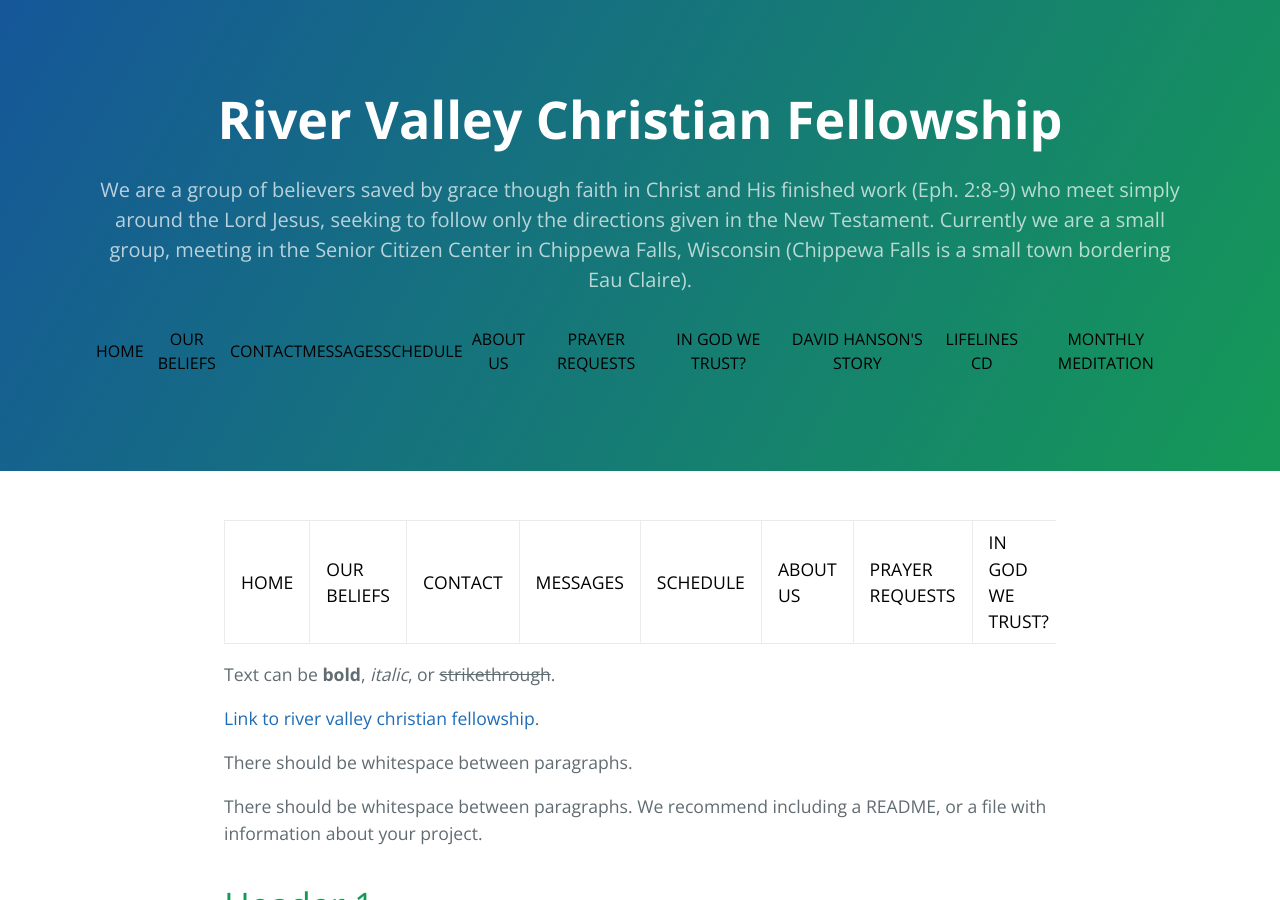
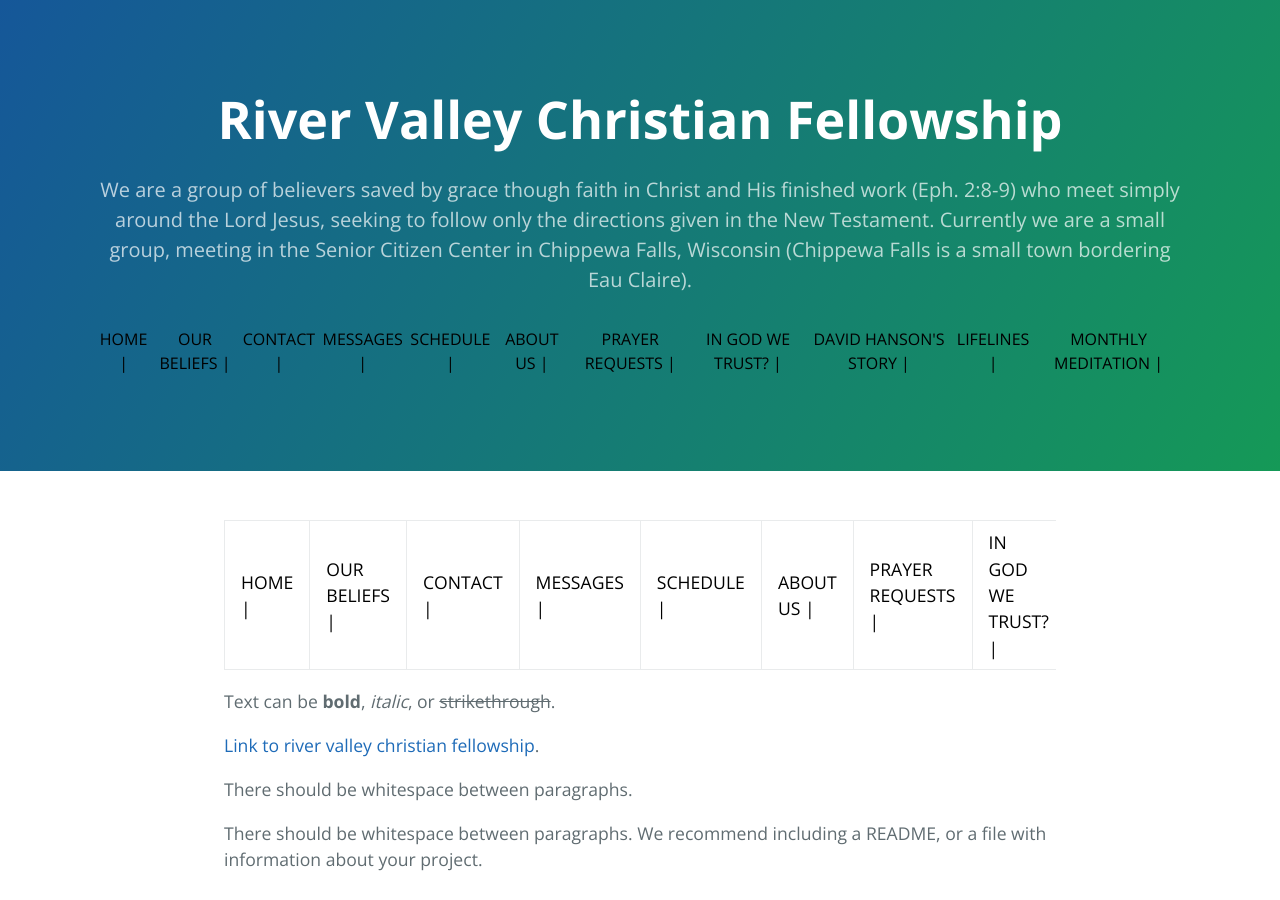
Before and after one commit to RiverValleyChristianFellowship/rvcf.github.io, a Jekyll site: the page built from index.md, in a window 1280 px wide and 900 px high. Built offline with Jekyll 4.4.1, drawn with Linux system fonts in a browser that asks for light colours.

Commit message:
link bars

```diff
--- a/_includes/head.html
+++ b/_includes/head.html
@@ -13,17 +13,17 @@
 
 <div class="menu">
         <table class="menu"><tr>
-            <td class="menu"><a href="index" style="color:black" class="menu">HOME</a></td>
-            <td class="menu"><a href="beliefs1" style="color:black" class="menu">OUR BELIEFS</a></td>
-            <td class="menu"><a href="contact" style="color:black" class="menu">CONTACT   </a></td>
-            <td class="menu"><a href="messages" style="color:black" class="menu">MESSAGES   </a></td>
-            <td class="menu"><a href="schedule" style="color:black" class="menu">SCHEDULE   </a></td>
-            <td class="menu"><a href="about" style="color:black" class="menu">ABOUT US</a></td>
-            <td class="menu"><a href="prayerRequests" style="color:black" class="menu">PRAYER REQUESTS</a></td>
-            <td class="menu"><a href="freedom" style="color:black" class="menu">IN GOD WE TRUST?</a></td>
-            <td class="menu"><a href="updatesondavid" style="color:black" class="menu">DAVID HANSON'S STORY</a></td>
-            <td class="menu"><a href="lifelines" style="color:black" class="menu">LIFELINES CD</a></td>
-            <td class="menu"><a href="njh" style="color:black" class="menu">MONTHLY MEDITATION</a></td>
+            <td class="menu"><a href="index" style="color:black" class="menu">HOME |</a></td>
+            <td class="menu"><a href="beliefs1" style="color:black" class="menu">OUR BELIEFS |</a></td>
+            <td class="menu"><a href="contact" style="color:black" class="menu">CONTACT  |</a></td>
+            <td class="menu"><a href="messages" style="color:black" class="menu">MESSAGES  |</a></td>
+            <td class="menu"><a href="schedule" style="color:black" class="menu">SCHEDULE  |</a></td>
+            <td class="menu"><a href="about" style="color:black" class="menu">ABOUT US |</a></td>
+            <td class="menu"><a href="prayerRequests" style="color:black" class="menu">PRAYER REQUESTS |</a></td>
+            <td class="menu"><a href="freedom" style="color:black" class="menu">IN GOD WE TRUST? |</a></td>
+            <td class="menu"><a href="updatesondavid" style="color:black" class="menu">DAVID HANSON'S STORY |</a></td>
+            <td class="menu"><a href="lifelines" style="color:black" class="menu">LIFELINES |</a></td>
+            <td class="menu"><a href="njh" style="color:black" class="menu">MONTHLY MEDITATION |</a></td>
          </tr></table>
       </div>
 
```
